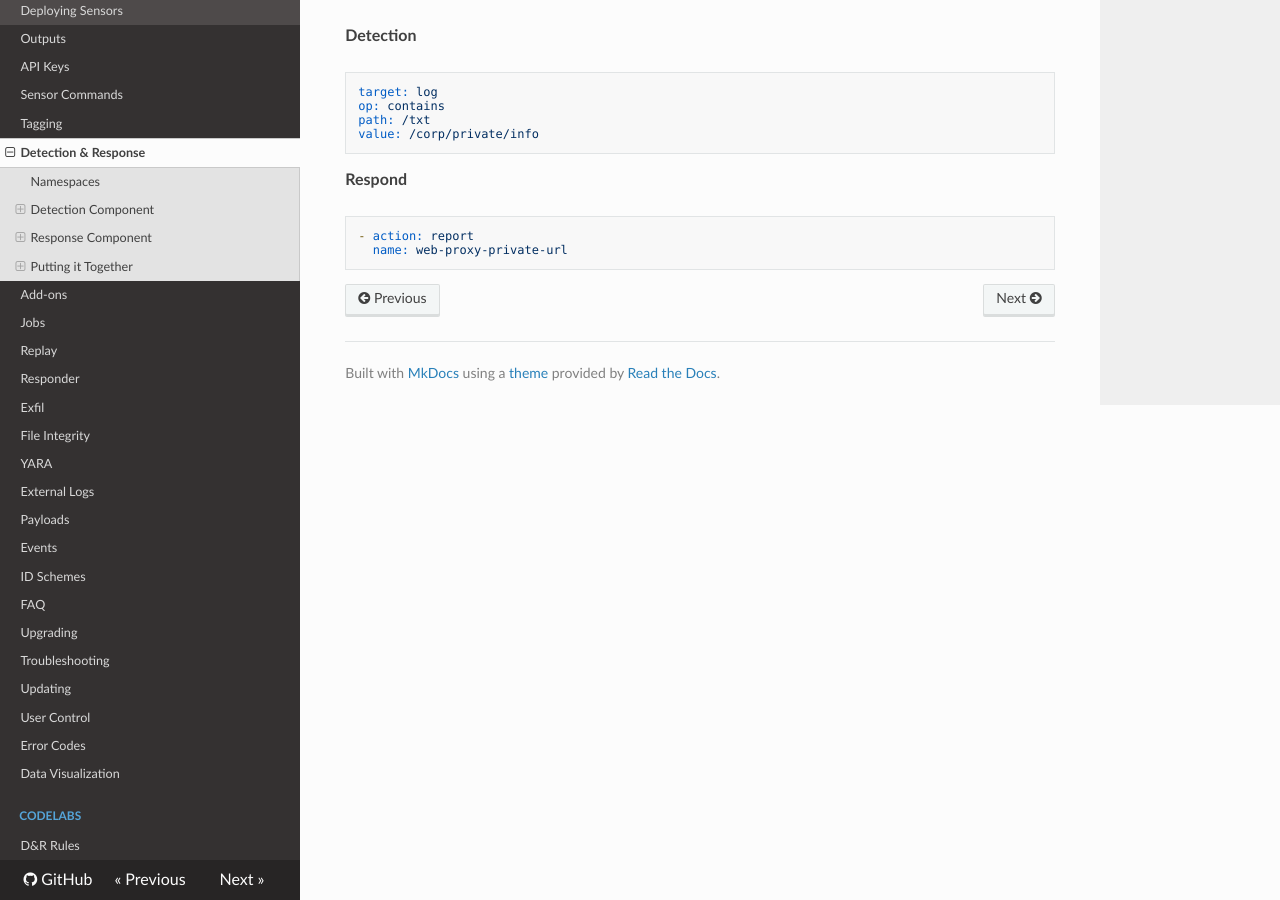
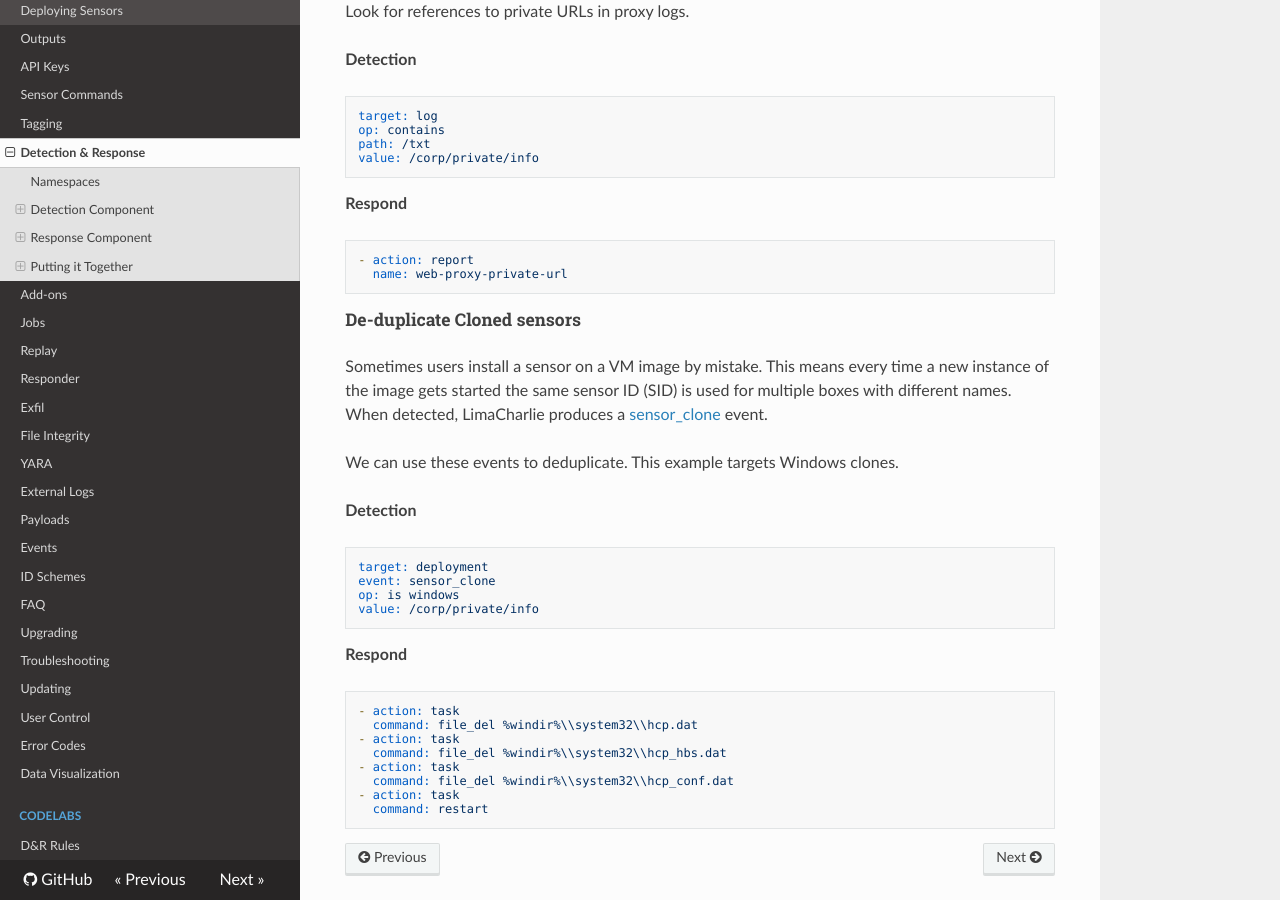
Before and after one commit to refractionPOINT/lce_doc, an MkDocs documentation site: the page built from docs/dr.md, in a window 1280 px wide and 900 px high, scrolled down 18073 px. Built offline with MkDocs 1.6.1, drawn with Linux system fonts in a browser that asks for light colours; nearby versions of some CDN libraries; old or Windows-style settings are respelled for this version of MkDocs; some of the changed text lies outside the part shown.

Commit message:
Adding an example D&R rule for de-duping cloned sensors.

````diff
--- a/docs/dr.md
+++ b/docs/dr.md
@@ -765,3 +765,30 @@ value: /corp/private/info
 - action: report
   name: web-proxy-private-url
 ```
+
+### De-duplicate Cloned sensors
+Sometimes users install a sensor on a VM image by mistake. This means every time a new instance
+of the image gets started the same sensor ID (SID) is used for multiple boxes with different names.
+When detected, LimaCharlie produces a [sensor_clone](events.md#sensor_clone) event.
+
+We can use these events to deduplicate. This example targets Windows clones.
+
+**Detection**
+```yaml
+target: deployment
+event: sensor_clone
+op: is windows
+value: /corp/private/info
+```
+
+**Respond**
+```yaml
+- action: task
+  command: file_del %windir%\\system32\\hcp.dat
+- action: task
+  command: file_del %windir%\\system32\\hcp_hbs.dat
+- action: task
+  command: file_del %windir%\\system32\\hcp_conf.dat
+- action: task
+  command: restart
+```
````
